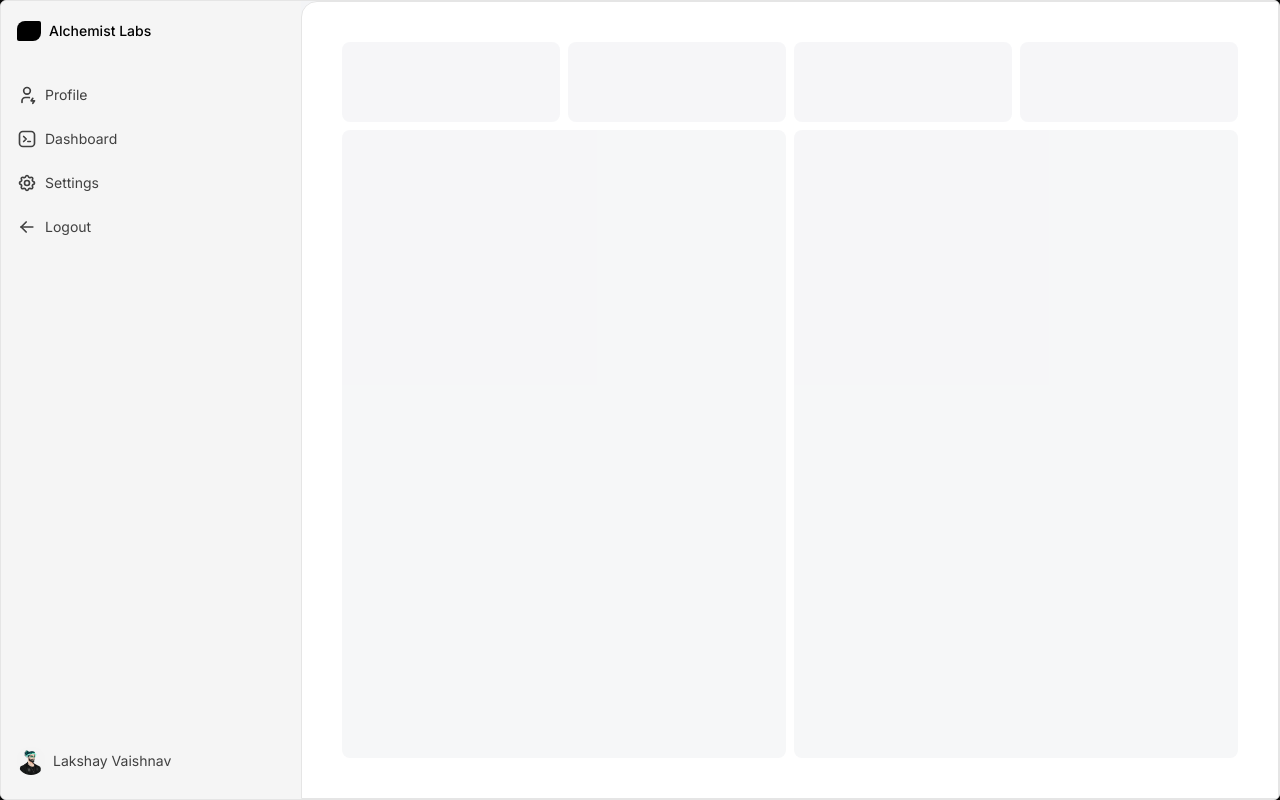
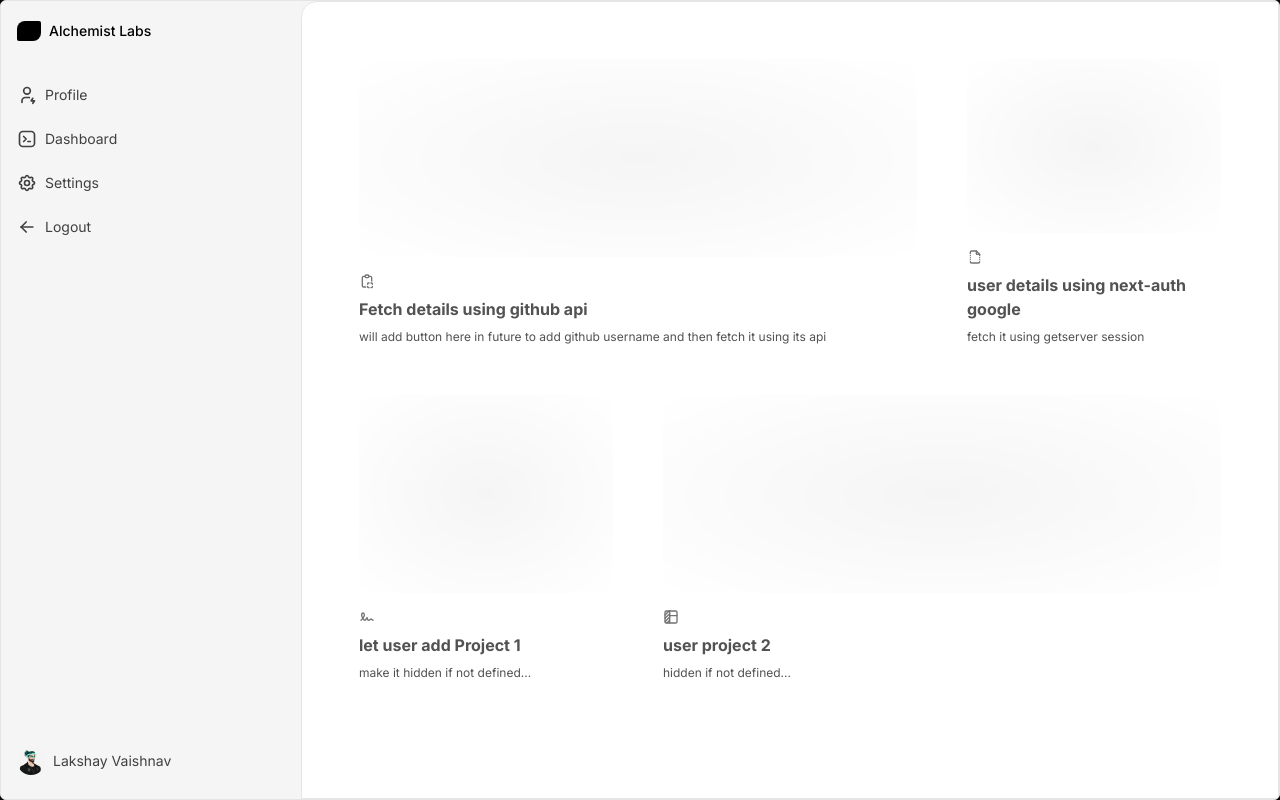
Before and after one commit to lakshayvaishnav/Alchemist-SaaS, a Next.js app: page /dashboard/profile in a window 1280 px wide. Built offline with nearby package versions, Linux system fonts and the light colour scheme.

Commit message:
added bento grids in profile page

```diff
--- a/app/dashboard/profile/page.tsx
+++ b/app/dashboard/profile/page.tsx
@@ -1,26 +1,66 @@
+import { cn } from "@/lib/utils";
+import React from "react";
+import { BentoGrid, BentoGridItem } from "@/components/Ui/bento-grid";
+import {
+  IconClipboardCopy,
+  IconFileBroken,
+  IconSignature,
+  IconTableColumn,
+} from "@tabler/icons-react";
+
 export default function profile() {
   return (
-    <>
-      <div className="flex flex-1">
-        <div className="p-2 md:p-10 rounded-tl-2xl border border-neutral-200 dark:border-neutral-700 bg-white dark:bg-neutral-900 flex flex-col gap-2 flex-1 w-full h-full">
-          <div className="flex gap-2">
-            {[...new Array(4)].map((i) => (
-              <div
-                key={"first" + i}
-                className="h-20 w-full rounded-lg  bg-gray-100 dark:bg-neutral-800 animate-pulse"
-              ></div>
-            ))}
-          </div>
-          <div className="flex gap-2 flex-1">
-            {[...new Array(2)].map((i) => (
-              <div
-                key={"second" + i}
-                className="h-full w-full rounded-lg  bg-gray-100 dark:bg-neutral-800 animate-pulse"
-              ></div>
-            ))}
-          </div>
-        </div>
+    <div className="flex flex-1">
+      <div className="p-2 md:p-10 rounded-tl-2xl border border-neutral-200 dark:border-neutral-700 bg-white dark:bg-neutral-900 flex flex-col gap-2 flex-1 w-full h-full">
+        <BentoGrid className="max-w-4xl mx-auto md:auto-rows-[20rem]">
+          {items.map((item, i) => (
+            <BentoGridItem
+              key={i}
+              title={item.title}
+              description={item.description}
+              header={item.header}
+              className={item.className}
+              icon={item.icon}
+            />
+          ))}
+        </BentoGrid>
       </div>
-    </>
+    </div>
   );
 }
+
+const Skeleton = () => (
+  <div className="flex flex-1 w-full h-full min-h-[6rem] rounded-xl   dark:bg-dot-white/[0.2] bg-dot-black/[0.2] [mask-image:radial-gradient(ellipse_at_center,white,transparent)]  border border-transparent dark:border-white/[0.2] bg-neutral-100 dark:bg-black"></div>
+);
+
+const items = [
+  {
+    title: "Fetch details using github api",
+    description:
+      "will add button here in future to add github username and then fetch it using its api",
+    header: <Skeleton />,
+    className: "md:col-span-2",
+    icon: <IconClipboardCopy className="h-4 w-4 text-neutral-500" />,
+  },
+  {
+    title: "user details using next-auth google",
+    description: "fetch it using getserver session",
+    header: <Skeleton />,
+    className: "md:col-span-1",
+    icon: <IconFileBroken className="h-4 w-4 text-neutral-500" />,
+  },
+  {
+    title: "let user add Project 1",
+    description: "make it hidden if not defined...",
+    header: <Skeleton />,
+    className: "md:col-span-1",
+    icon: <IconSignature className="h-4 w-4 text-neutral-500" />,
+  },
+  {
+    title: "user project 2 ",
+    description: "hidden if not defined...",
+    header: <Skeleton />,
+    className: "md:col-span-2",
+    icon: <IconTableColumn className="h-4 w-4 text-neutral-500" />,
+  },
+];
--- /dev/null
+++ b/components/Ui/bento-grid.tsx
@@ -0,0 +1,54 @@
+import { cn } from "@/lib/utils";
+
+export const BentoGrid = ({
+  className,
+  children,
+}: {
+  className?: string;
+  children?: React.ReactNode;
+}) => {
+  return (
+    <div
+      className={cn(
+        "grid md:auto-rows-[18rem] grid-cols-1 md:grid-cols-3 gap-4 max-w-7xl mx-auto ",
+        className
+      )}
+    >
+      {children}
+    </div>
+  );
+};
+
+export const BentoGridItem = ({
+  className,
+  title,
+  description,
+  header,
+  icon,
+}: {
+  className?: string;
+  title?: string | React.ReactNode;
+  description?: string | React.ReactNode;
+  header?: React.ReactNode;
+  icon?: React.ReactNode;
+}) => {
+  return (
+    <div
+      className={cn(
+        "row-span-1 rounded-xl group/bento hover:shadow-xl transition duration-200 shadow-input dark:shadow-none p-4 dark:bg-black dark:border-white/[0.2] bg-white border border-transparent justify-between flex flex-col space-y-4",
+        className
+      )}
+    >
+      {header}
+      <div className="group-hover/bento:translate-x-2 transition duration-200">
+        {icon}
+        <div className="font-sans font-bold text-neutral-600 dark:text-neutral-200 mb-2 mt-2">
+          {title}
+        </div>
+        <div className="font-sans font-normal text-neutral-600 text-xs dark:text-neutral-300">
+          {description}
+        </div>
+      </div>
+    </div>
+  );
+};
```
